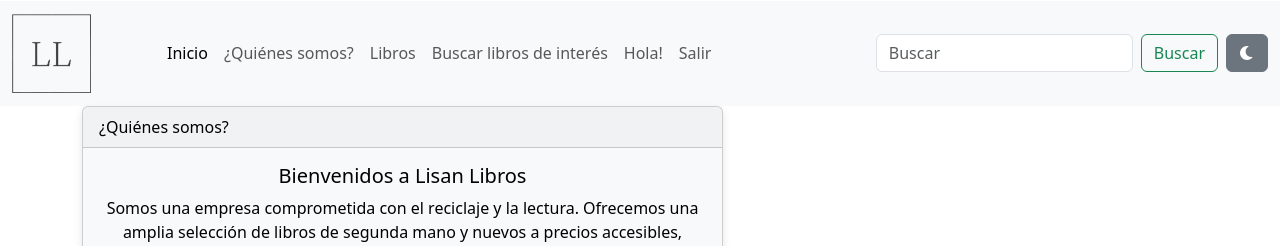
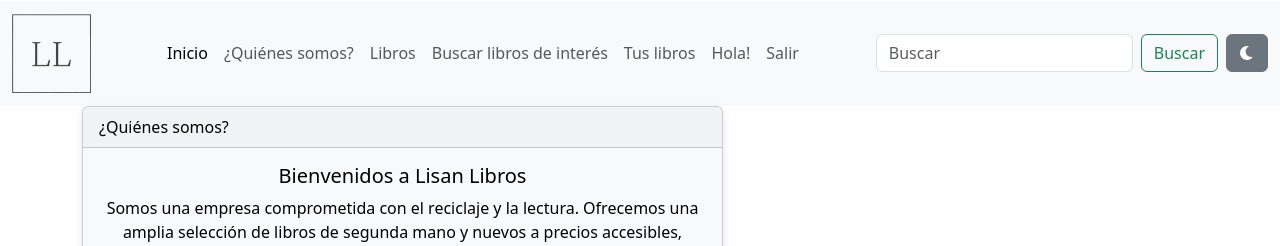
Before and after one commit to prxska/Lisan-libros, a Django app: page / in a window 1280 px wide. Shown: the part 583-829 px from the top of the page. Run offline with Django 5.2, Linux system fonts and the light colour scheme; a user stored in the database is signed in.

Commit message:
Version definitiva para la presentacion -arreglos de rutas y se agrego una seccion para visitar libros desde el inicio

```diff
--- a/public/templates/base_generic.html
+++ b/public/templates/base_generic.html
@@ -31,7 +31,7 @@
             <li class="nav-item">
                 {% if user.is_authenticated %}
                 <li class="nav-item">
-                    <a class="nav-link" href="#">Hola! {{ user.first_name }}</a>
+                    <a class="nav-link" >Hola! {{ user.first_name }}</a>
                 </li>
                 <li class="nav-item">
                     <a class="nav-link" href="{% url 'logout' %}">Salir</a>
--- a/public/templates/index.html
+++ b/public/templates/index.html
@@ -45,7 +45,10 @@
                         </li>
                         {% if user.is_authenticated %}
                             <li class="nav-item">
-                                <a class="nav-link"> Hola! {{ user.first_name }}</a>
+                                <a class="nav-link" href="{% url 'listar_libros' %}">Tus libros</a>
+                            </li>
+                            <li class="nav-item">
+                                <a class="nav-link">Hola! {{ user.first_name }}</a>
                             </li>
                             <li class="nav-item">
                                 <a class="nav-link" href="{% url 'logout' %}">Salir</a>
@@ -167,8 +170,6 @@
         </div>
     </main>
 
-
-
     <footer id="footer" style="position: block; bottom: 0; width: 100%; background: linear-gradient(to top, rgb(70, 70, 70), rgba(255, 255, 255, 0.336)); padding: 20px 0; font-family: 'Roboto', sans-serif;">
         <p style="text-align: center; padding-bottom: 5px;">
             <span style="font-family:Georgia, 'Times New Roman', Times, serif;display: block; max-width: 100%; text-align: center; height: auto; margin: 0 auto; color: rgb(255, 255, 255);"> © Todos los derechos reservados | 2024</span>
--- a/public/views.py
+++ b/public/views.py
@@ -6,6 +6,7 @@ from django.contrib.auth.decorators import login_required
 from .forms import LibroForm, UserRegistrationForm
 from .models import Libro, User
 from django.contrib.auth import get_user_model
+
 
 def index(request):
     contexto = {}
@@ -92,20 +93,13 @@ def loginUser(request):
 
 # public/views.py
 
-from django.contrib.auth import authenticate, login as auth_login, logout as auth_logout
-from django.contrib import messages
-from django.shortcuts import redirect, render, get_object_or_404
-from django.contrib.auth.forms import AuthenticationForm
-from django.contrib.auth.decorators import login_required
-from .forms import LibroForm, UserRegistrationForm
-from .models import Libro, User
-from django.contrib.auth import get_user_model
 
+
+@login_required
 @login_required
 def listar_libros(request):
     libros = Libro.objects.filter(usuario=request.user)
     return render(request, 'listar_libros.html', {'libros': libros})
-
 @login_required
 def agregar_libro(request):
     if request.method == 'POST':
```
Also changed, not shown: db.sqlite3.
